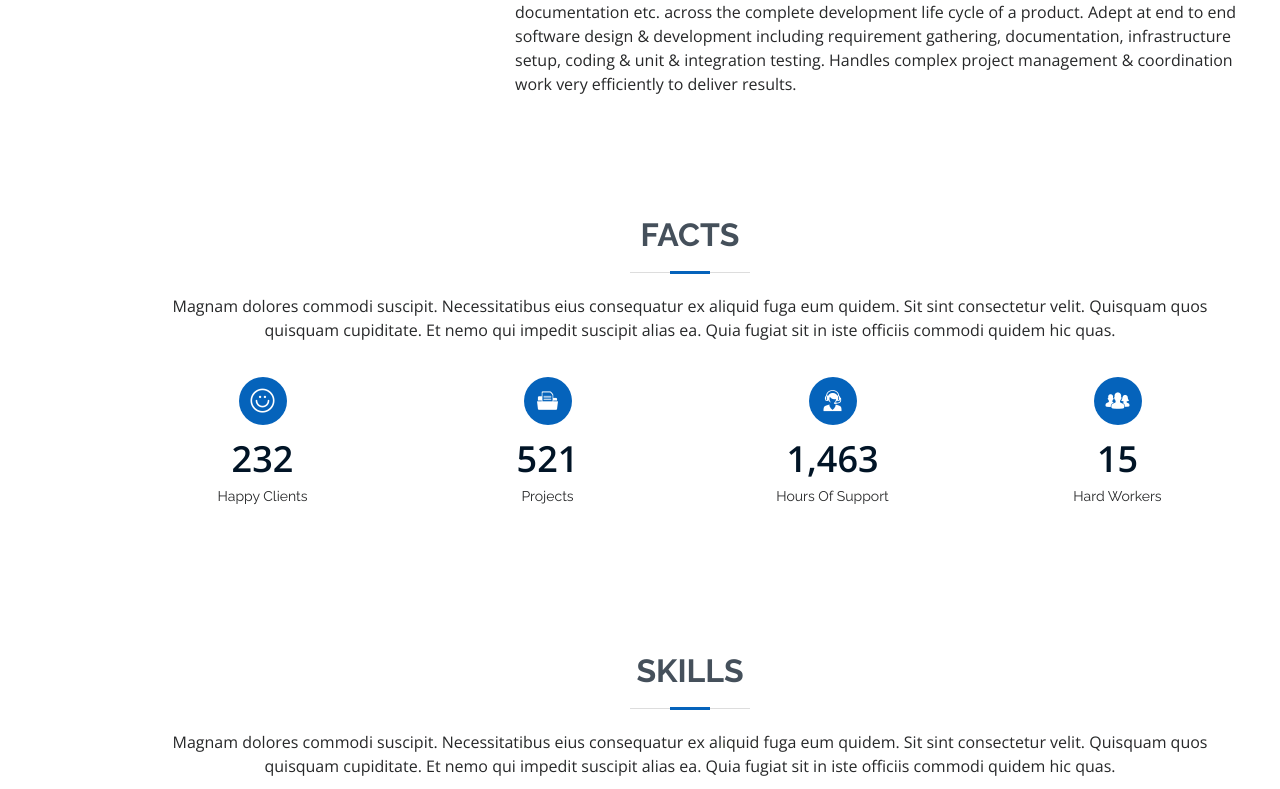
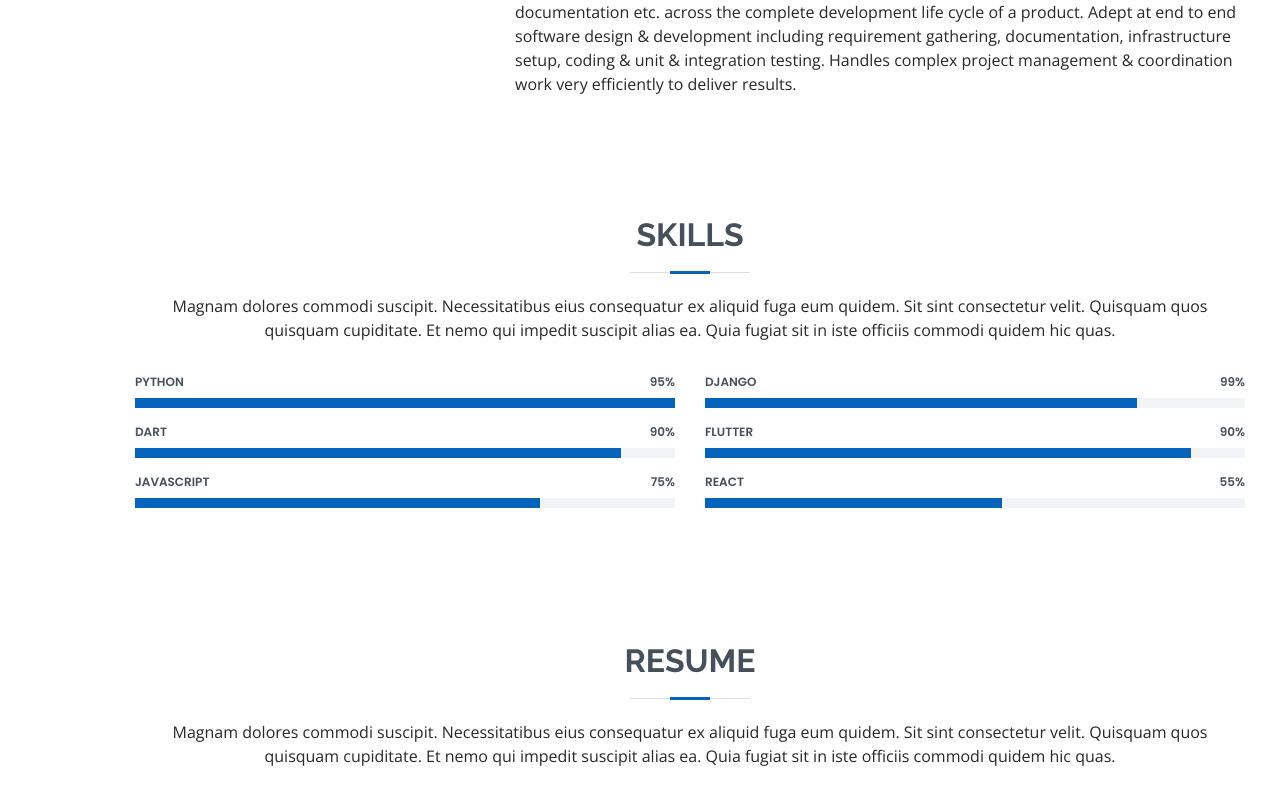
Before and after one commit to zudheer/site, a plain HTML site: page index.html in a window 1280 px wide. Shown: the part 1296-2085 px from the top of the page. Drawn offline with nearby package versions, Linux system fonts and the light colour scheme.

Commit message:
hide unwanted

```diff
--- a/index.html
+++ b/index.html
@@ -121,7 +121,7 @@
     </section><!-- End About Section -->
 
     <!-- ======= Facts Section ======= -->
-    <section id="facts" class="facts">
+    <section id="facts" class="facts" style="display: none;">
       <div class="container" data-aos="fade-up">
 
         <div class="section-title">
```
